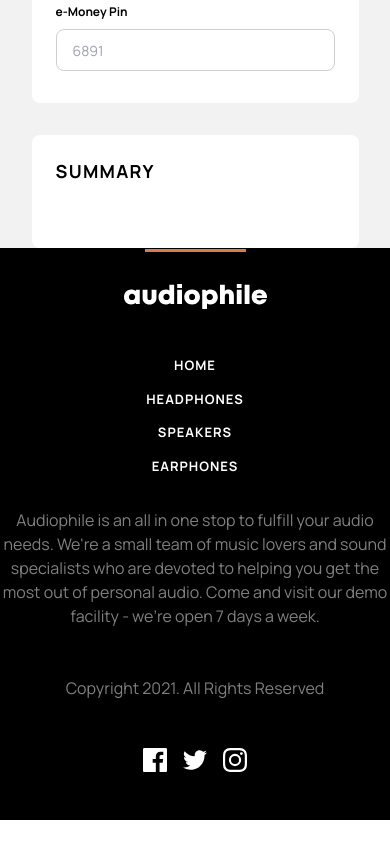
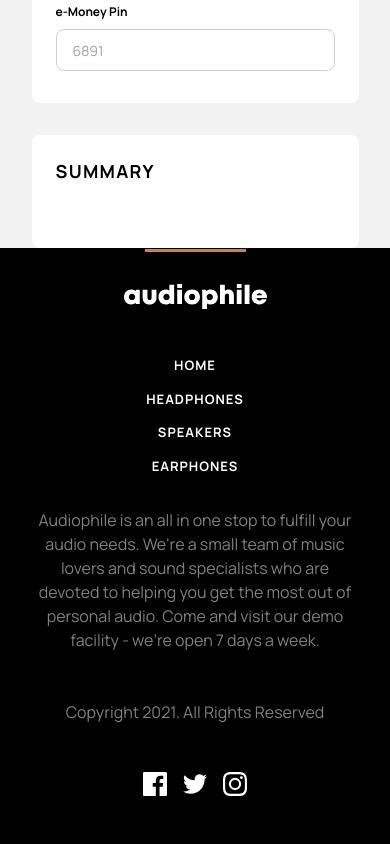
Before and after one commit to seangray-dev/Audiophile, a React (Vite) app: page /checkout in a window 390 px wide. Shown: the part 1264-2108 px from the top of the page. Before the commit the page ends 2084 px from the top, so only its background shows below. Built offline with nearby package versions, Linux system fonts and the light colour scheme.

Commit message:
fix footer styling

```diff
--- a/src/components/shared/Footer.jsx
+++ b/src/components/shared/Footer.jsx
@@ -63,7 +63,7 @@ function Footer() {
           <Nav></Nav>
         </div>
         <div className='flex flex-col gap-12 md:max-w-[689px] lg:max-w-[1109px] mx-auto'>
-          <p className='text-pureWhite opacity-50 text-center md:text-left lg:max-w-[540px]'>
+          <p className='text-pureWhite opacity-50 text-center max-w-[327px] mx-auto md:mx-0 md:text-left lg:max-w-[540px]'>
             Audiophile is an all in one stop to fulfill your audio needs. We're
             a small team of music lovers and sound specialists who are devoted
             to helping you get the most out of personal audio. Come and visit
```
